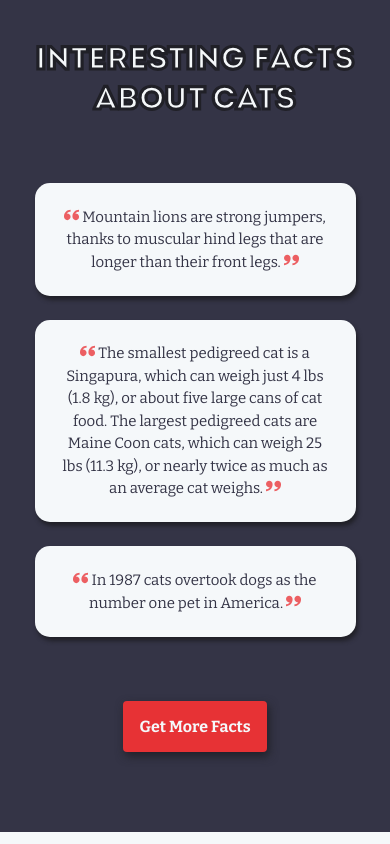
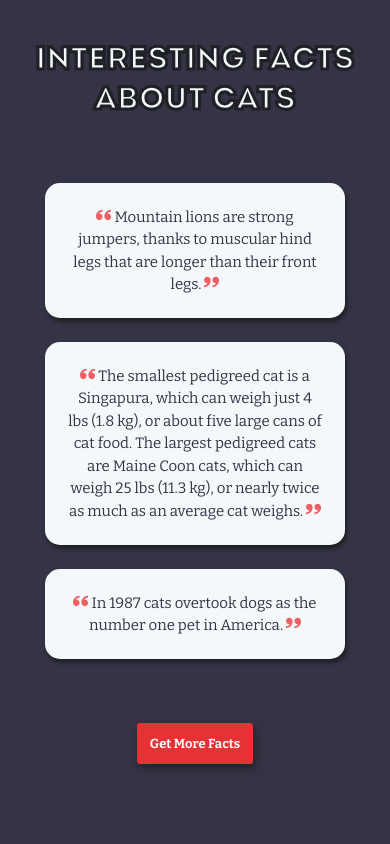
Before and after one commit to Andantez/meow-center, a Next.js app: page / in a window 390 px wide. Shown: the part 1487-2331 px from the top of the page. Built offline with nearby package versions, Linux system fonts and the light colour scheme.

Commit message:
Add: media query for tablets.

```diff
--- a/components/Facts.js
+++ b/components/Facts.js
@@ -33,9 +33,10 @@ const Facts = () => {
         <div className="img-wrapper">
           <Image
             src="/images/homepage-cat4.jpg"
-            width="200"
-            height="300"
+            width="300"
+            height="200"
             alt="ginger cat"
+            // layout="responsive"
           />
         </div>
       </div>
@@ -47,7 +48,6 @@ const Facts = () => {
 const StyledSection = styled.section`
   background-color: var(--clr-primary-500);
   padding: 5em 0;
-
   h2 {
     position: relative;
     text-align: center;
@@ -79,13 +79,14 @@ const StyledSection = styled.section`
     color: var(--clr-secondary-500);
     font-family: var(--ff-paragraph);
     font-weight: var(--fw-bold);
+    font-size: 0.8125em;
     text-transform: capitalize;
     display: block;
-    margin: 0 auto !important;
+    margin: 0 auto;
     padding: 1em;
     background: var(--clr-red-500);
     border: none;
-    border-radius: .25em;
+    border-radius: 0.25em;
     transition: transform 250ms ease;
     box-shadow: 2px 4px 10px 0 var(--clr-black);
     &:hover,
@@ -93,7 +94,29 @@ const StyledSection = styled.section`
       transform: scale(1.05);
     }
     &:active {
-      transform: scale(.95);
+      transform: scale(0.95);
+    }
+  }
+
+  @media (min-width: 768px) {
+    .facts-container {
+      grid-template-columns: repeat(2, 1fr);
+    }
+    article:nth-child(2) {
+      grid-column: 1;
+      grid-row: 3;
+    }
+    article:nth-child(3) {
+      grid-column: 1;
+      grid-row: 2;
+    }
+    .img-wrapper {
+      display: block;
+      margin: 0 auto;
+      & > div {
+        border-radius: 1em;
+        box-shadow: 2px 4px 4px 0 var(--clr-black);
+      }
     }
   }
 `;
--- a/components/SingleFact.js
+++ b/components/SingleFact.js
@@ -20,12 +20,19 @@ const StyledArticle = styled.article`
   line-height: 1.5;
   background-color: var(--clr-secondary-500);
   padding: 1.5em;
-  margin: 0 1em;
+  margin: 0 auto;
   border-radius: 1em;
   text-align: center;
   box-shadow: 2px 4px 4px 0 var(--clr-black);
+  max-width: 300px;
   svg {
     color: var(--clr-red-100);
   }
+
+  @media (min-width: 768px) {
+    display: flex ;
+    align-items: center;
+
+  }
 `;
 export default SingleFact;
```
